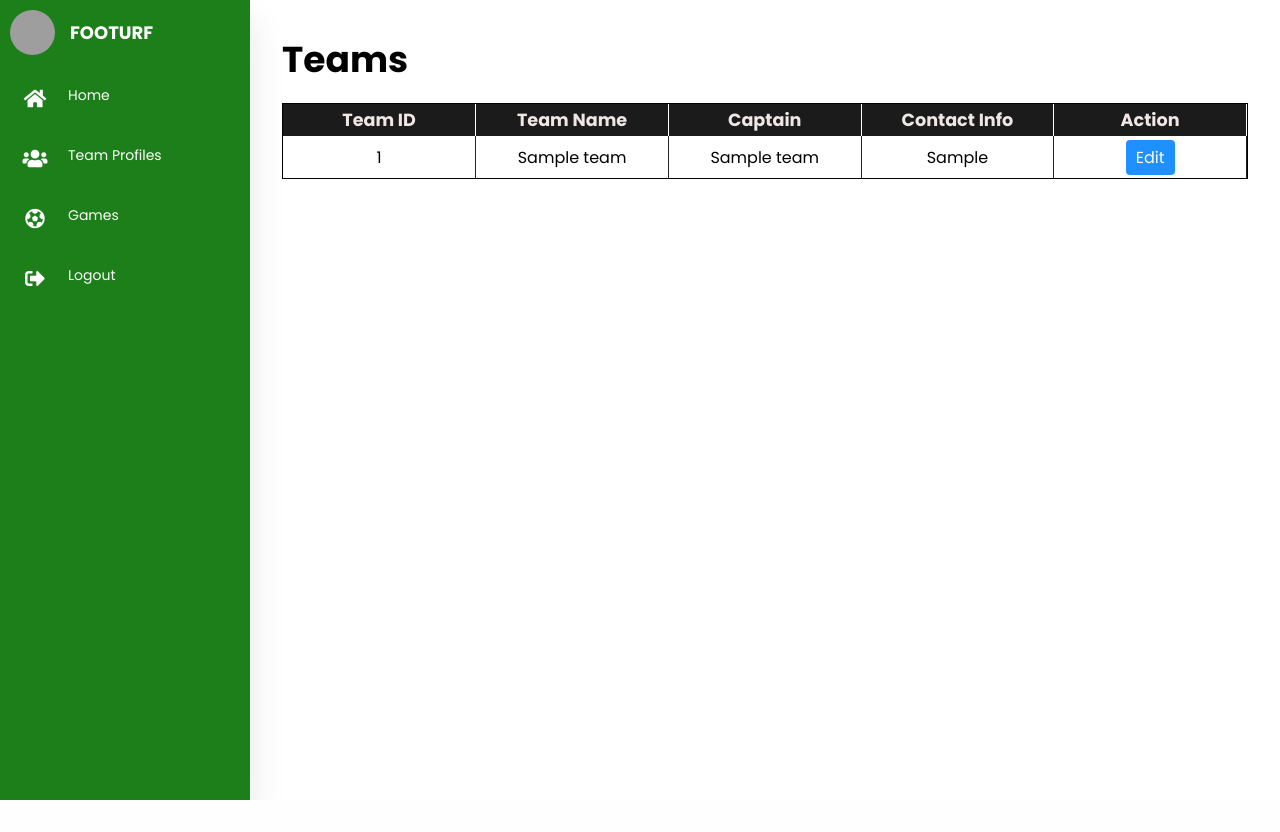
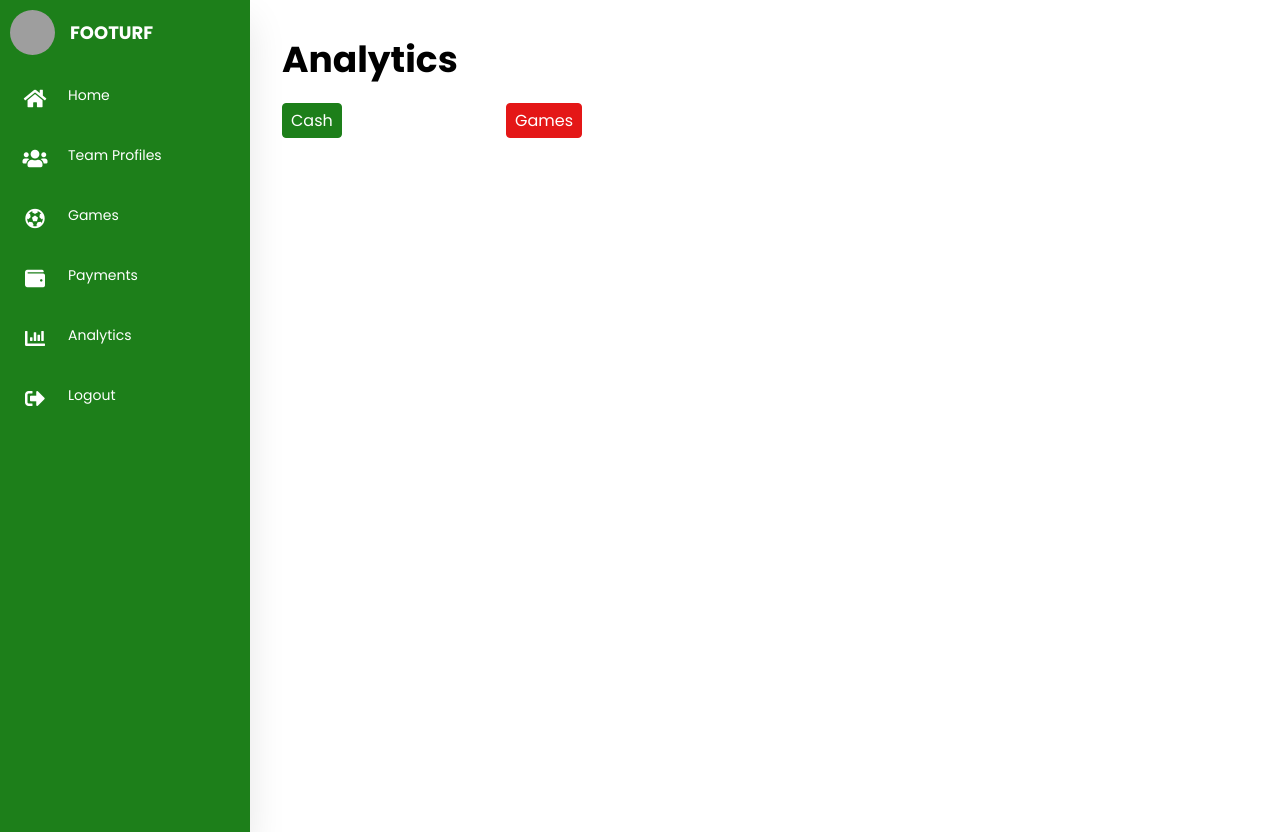
Before and after one commit to PhilN8/FooTurf, a CodeIgniter 4 app: template app/Views/frontend/admin.php in a window 1280 px wide. Before the commit the page ends 800 px from the top, so only its background shows below. Run offline with PHP 8.4 and a stand-in for CodeIgniter, Linux system fonts and the light colour scheme; the template is opened without the code that fills it: most values are stand-ins (such as "Sample title", 1, 10 or a date in 2020); data that the repository does not hold is empty; some libraries are stand-ins or nearby versions; grey boxes are pictures that could not be loaded.

Commit message:
analytics bruv

```diff
--- a/app/Views/frontend/admin.php
+++ b/app/Views/frontend/admin.php
@@ -44,17 +44,17 @@
                         <i class="fas fa-futbol"></i><span class="nav__span">Games</span>
                     </a>
                 </li>
-                <!-- <li class="nav__item">
-                    <a href="javascript:void(0)" class="nav__link" onclick="openSection('intro')">
-                        <i class="fas fa-wallet"></i><span class="nav__span">Wallet</span>
+                <li class="nav__item">
+                    <a href="javascript:void(0)" class="nav__link" onclick="openSection('payment')">
+                        <i class="fas fa-wallet"></i><span class="nav__span">Payments</span>
                     </a>
                 </li>
                 <li class="nav__item">
-                    <a href="javascript:void(0)" class="nav__link" onclick="openSection('intro')">
+                    <a href="javascript:void(0)" class="nav__link" onclick="openSection('analytics')">
                         <i class="fas fa-chart-bar"></i><span class="nav__span">Analytics</span>
                     </a>
                 </li>
-                <li class="nav__item">
+                <!-- <li class="nav__item">
                     <a href="javascript:void(0)" class="nav__link" onclick="openSection('intro')">
                         <i class="fas fa-tasks"></i><span class="nav__span">Tasks</span>
                     </a>
@@ -81,6 +81,7 @@
     <main class="main">
         <section class="animate-opacity intro admin-section" id="intro">
             <?php
+
             echo "BULLSHIVIK " . session()->name . "<br>";
             echo "<a href=" . base_url('/logout') . ">Logout</a>";
             ?>
@@ -113,10 +114,6 @@
                 </tbody>
             </table>
         </section>
-
-        <script>
-
-        </script>
 
         <section class="animate-opacity admin-section edit" id="edit">
             <h2 class="admin__title">Edit Team Information</h2>
@@ -167,10 +164,6 @@
                 </div>
             </div>
         </section>
-
-        <script>
-
-        </script>
 
         <section class="games animate-opacity admin-section" id="games">
             <h2 class="admin__title">Games</h2>
@@ -227,11 +220,163 @@
                 </tbody>
             </table>
         </section>
+
+        <section class="payment animate-opacity admin-section" id="payment">
+            <h2 class="admin__title">Payments</h2>
+            <table class="admin__table">
+                <thead>
+                    <tr>
+                        <th>Game ID</th>
+                        <th>Match</th>
+                        <th>No. of Hours</th>
+                        <th>Cost</th>
+                        <th>Played On</th>
+                    </tr>
+                </thead>
+                <tbody>
+                    <?php $total_cost = 0;
+                    foreach ($payments as $payment) {
+                        $total_cost += $payment['total_cost']; ?>
+                        <tr>
+                            <td><?= $payment['game_id'] ?></td>
+                            <td><?= $payment['team1_name'] . " vs " .  $payment['team2_name'] ?></td>
+                            <td><?= $payment['no_of_hours'] ?></td>
+                            <td><?= $payment['total_cost'] ?></td>
+                            <td><?= $payment['game_date'] ?></td>
+                        </tr>
+                    <?php } ?>
+                </tbody>
+                <tfoot>
+                    <tr>
+                        <td>Total Matches</td>
+                        <td class="has-info"><?= count($payments) ?></td>
+                        <td>Total Cost</td>
+                        <td class="has-info"><?= $total_cost ?></td>
+                        <!-- <td></td> -->
+                    </tr>
+                </tfoot>
+            </table>
+
+            <style>
+
+            </style>
+        </section>
+
+        <section class="analytics animate-opacity admin-section" id="analytics">
+            <h2 class="admin__title">Analytics</h2>
+            <div class="form__btn--group">
+                <button class="form__btn form__btn--submit" onclick="openChart('chart_cash')">Cash</button>
+                <button class="form__btn form__btn--cancel" onclick="openChart('chart_games')">Games</button>
+            </div>
+            <div class="admin-chart animate-opacity" id="chart_cash"></div>
+            <div class="admin-chart animate-opacity" id="chart_games"></div>
+        </section>
+
+        <script>
+            function openChart(chart) {
+                var x = document.getElementsByClassName("admin-chart");
+                for (i = 0; i < x.length; i++) x[i].style.display = "none";
+
+                document.getElementById(chart).style.display = "block";
+            }
+        </script>
+
+        <style>
+
+        </style>
     </main>
 
     <script src="<?= base_url('scripts/jquery.min.js') ?>"></script>
     <script src="<?= base_url('scripts/toastr.js') ?>"></script>
     <script src="<?= base_url('scripts/admin.js') ?>"></script>
+    <script type="text/javascript" src="https://www.gstatic.com/charts/loader.js"></script>
+
+    <script>
+        const weekday = ["Sunday", "Monday", "Tuesday", "Wednesday", "Thursday", "Friday", "Saturday"];
+
+        google.charts.load("current", {
+            packages: ['corechart']
+        });
+        google.charts.setOnLoadCallback(drawChart);
+
+        function drawChart() {
+            var data_cash = google.visualization.arrayToDataTable([
+                ['Day', 'Cash', {
+                    role: 'style'
+                }],
+
+                <?php
+                $days = ["Sunday", "Monday", "Tuesday", "Wednesday", "Thursday", "Friday", "Saturday"];
+                $colors = ['red', 'gold', 'silver', 'dodgerblue', 'black', 'blue', 'green'];
+                foreach ($cash as $value => $cash) {
+
+                    echo "['" . $days[$value] . "', " . $cash['Cash'] . ", '" . $colors[$value] . "'],";
+                } ?>
+            ]);
+
+            var view_cash = new google.visualization.DataView(data_cash);
+            view_cash.setColumns([0, 1,
+                {
+                    calc: "stringify",
+                    sourceColumn: 1,
+                    type: "string",
+                    role: "annotation"
+                },
+                2
+            ]);
+
+            var data_games = google.visualization.arrayToDataTable([
+                ['Day', 'Cash', {
+                    role: 'style'
+                }],
+                <?php foreach ($gamesPerDay as $value => $games)
+                    echo "['" . $days[$value] . "', " . $games['Games'] . ", '" . $colors[$value] . "'],";
+                ?>
+            ])
+
+            var view_games = new google.visualization.DataView(data_games);
+            view_games.setColumns([0, 1,
+                {
+                    calc: "stringify",
+                    sourceColumn: 1,
+                    type: "string",
+                    role: "annotation"
+                },
+                2
+            ]);
+
+            var options_cash = {
+                title: "Money Collected, per Weekday",
+                width: 850,
+                height: 400,
+                bar: {
+                    groupWidth: "95%"
+                },
+                legend: {
+                    position: "none"
+                },
+            };
+
+            var options_games = {
+                title: "Games Played, per Weekday",
+                width: 850,
+                height: 400,
+                bar: {
+                    groupWidth: "95%"
+                },
+                legend: {
+                    position: "none"
+                },
+            };
+
+            var chart_cash = new google.visualization.ColumnChart(document.getElementById("chart_cash"));
+            chart_cash.draw(view_cash, options_cash);
+
+            var chart_games = new google.visualization.ColumnChart(document.getElementById("chart_games"));
+            chart_games.draw(view_games, options_games);
+        }
+    </script>
+
 </body>
 
 </html>
--- a/public/css/admin.css
+++ b/public/css/admin.css
@@ -251,7 +251,11 @@ aside:hover {
   margin-inline: auto;
 }
 
-section.admin-section:not(.teams) {
+section.admin-section {
+  min-height: 100vh;
+}
+
+section.admin-section:not(.analytics) {
   display: none;
 }
 
@@ -410,8 +414,8 @@ tbody.admin__table--long {
 }
 
 .form__btn--cancel {
-  background-color: #b41b1b;
-  border-color: #b41b1b;
+  background-color: #e41717;
+  border-color: #e41717;
 }
 
 .form__btn--cancel:hover,
@@ -419,3 +423,26 @@ tbody.admin__table--long {
   border-color: #701010;
   background-color: #701010;
 }
+
+/* Payments */
+#payment .admin__table tfoot td {
+  padding-block: 0.5em;
+  background-color: #000;
+  color: white;
+  border-top: 1px solid var(--nav-dark);
+}
+
+#payment .admin__table tfoot td.has-info {
+  color: var(--nav-dark);
+  background-color: white;
+  font-weight: 700;
+}
+
+/* Analytics */
+.analytics .form__btn--group {
+  width: min(100%, 300px);
+}
+
+.admin-chart:not(#chart_cash) {
+  display: none;
+}
--- a/public/scripts/booking.js
+++ b/public/scripts/booking.js
@@ -95,7 +95,7 @@ function SetMinDate() {
   var today = now.getFullYear() + "-" + month + "-" + day;
 
   $("#game-date").val(today);
-  $("#game-date").attr("min", today);
+  // $("#game-date").attr("min", today);
 }
 
 function ChangeCost() {
```
Also changed, not shown: app/Controllers/Admin.php (+29 -0 lines).
